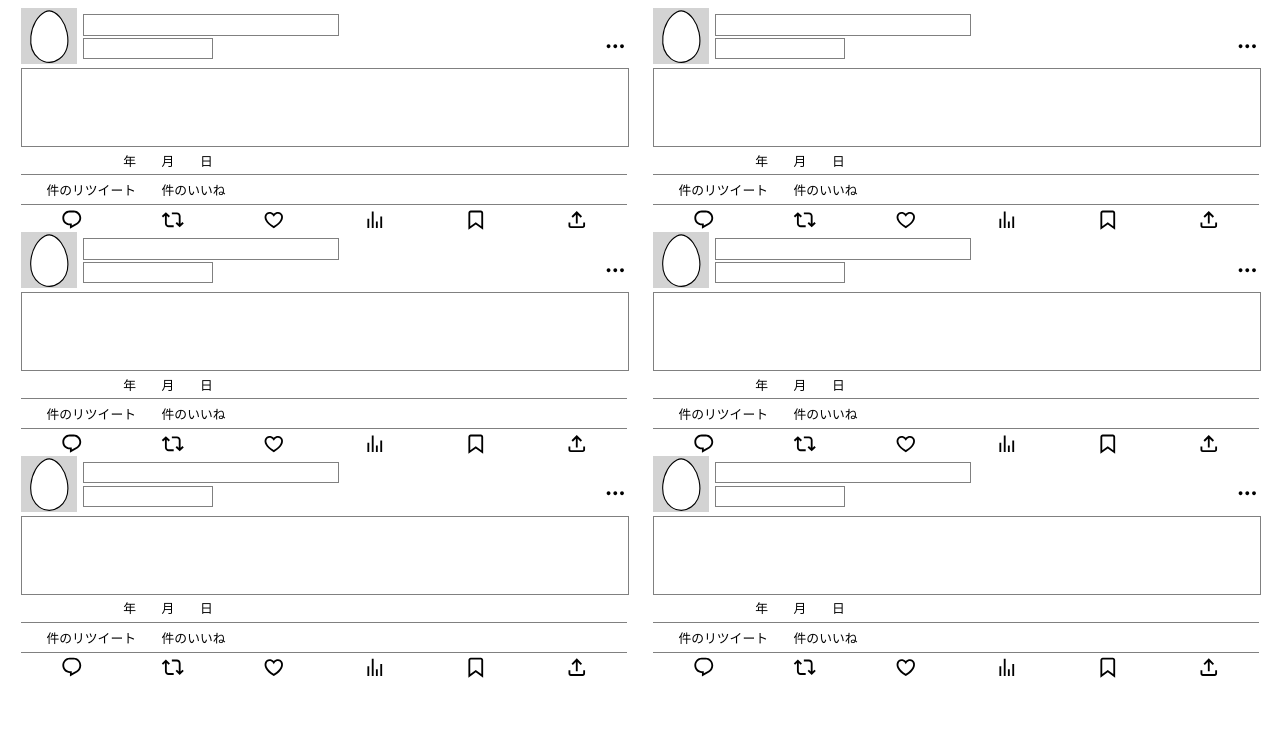
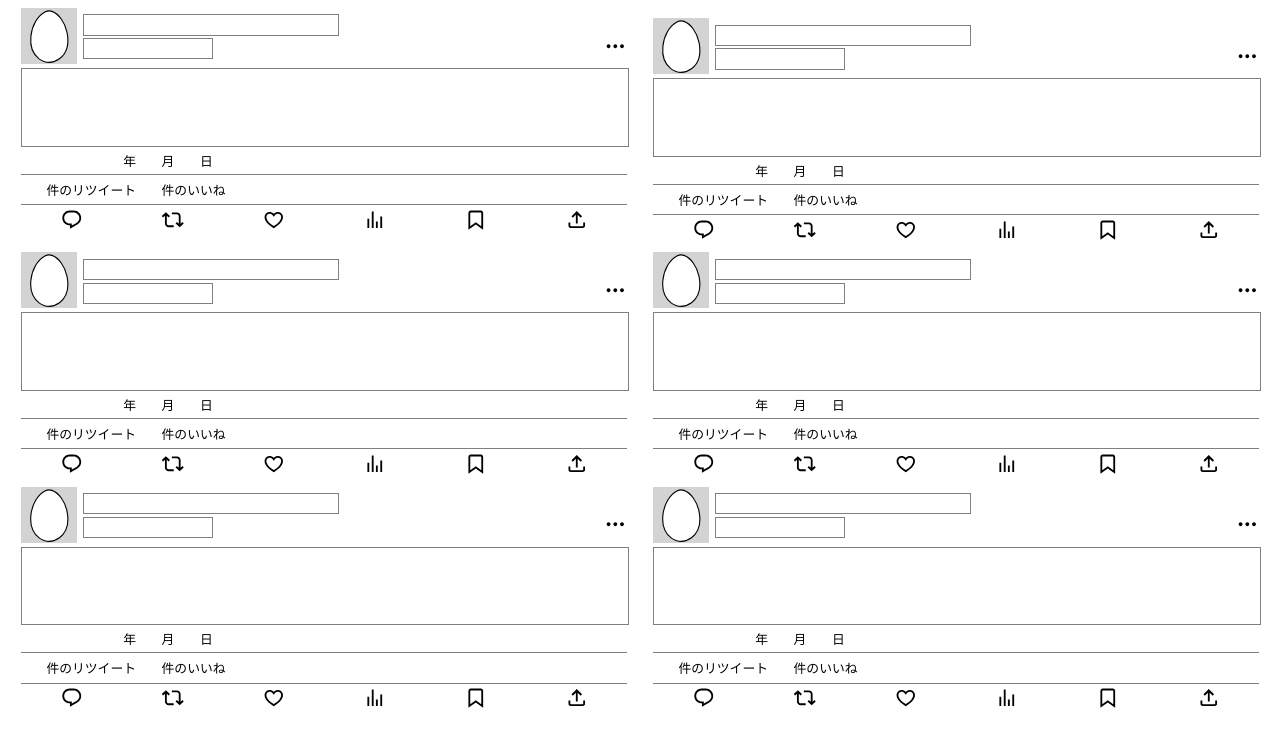
Before and after one commit to mitsugu/papertwitter, a plain HTML site: page index.html in a window 1280 px wide. Drawn offline with Linux system fonts and the light colour scheme.

Commit message:
Margin adjustment between cards

```diff
--- a/index.html
+++ b/index.html
@@ -2,7 +2,7 @@
 <html lang="ja">
 <head>
 	<meta charset="UTF-8">
-	<title>Paper Twitter Card Ver.1.0</title>
+	<title>Paper Twitter Card Ver.1.1</title>
 	<style>
 		body {
 			font-size:0.8em;
@@ -15,6 +15,9 @@
 		div.card {
 			margin-left:1em;
 			margin-right:1em;
+		}
+		div.card:nth-child(n+2) {
+			margin-top:0.8em;
 		}
 		div.account {
 			display:flex;
```
Also changed, not shown: 2 other files.
